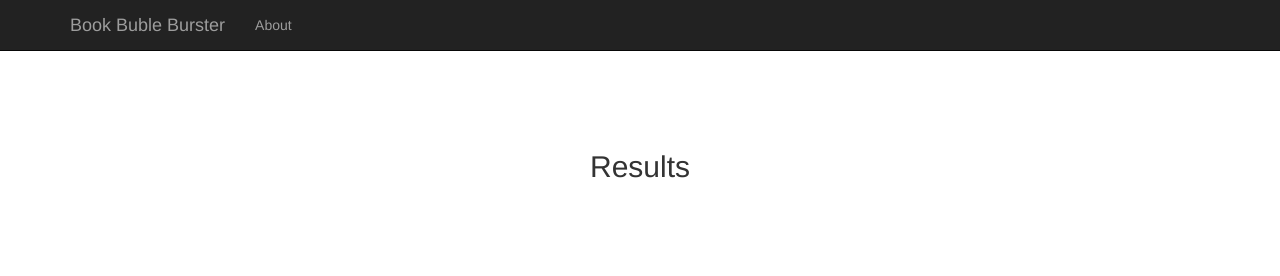
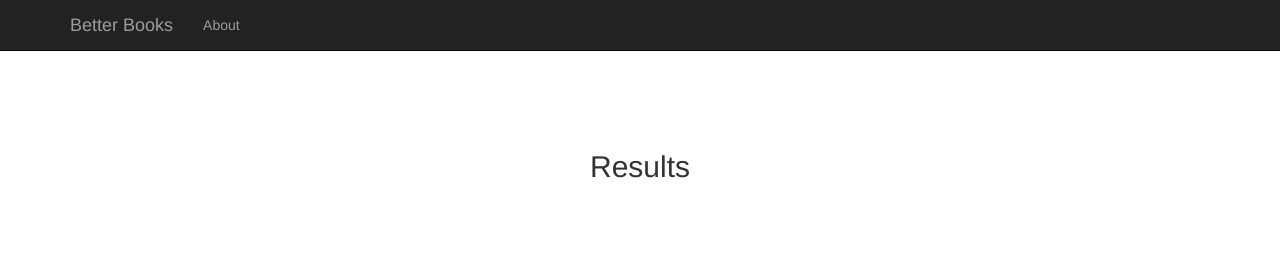
Before and after one commit to rmillin/diverse_reading, a Flask app: template BetterBooks/app/templates/output_val_two_tables.html in a window 1280 px wide. Shown: the top 276 px of the page. Run offline with Flask 2, Linux system fonts and the light colour scheme; the template is opened without the code that fills it, so the values that code supplies are empty; parts of the project's set-up code (start-up, migrations or seed data) failed here and were passed over; some libraries are stand-ins or nearby versions.

Commit message:
Fixed bottom of output validation page to go to validation

```diff
--- a/BetterBooks/app/templates/output_val_two_tables.html
+++ b/BetterBooks/app/templates/output_val_two_tables.html
@@ -10,7 +10,7 @@
     <meta name="author" content="">
     <link rel="icon" href="../../favicon.ico">
 
-    <title>Book Buble Burster</title>
+    <title>Better Books</title>
 
     <!-- Bootstrap core CSS -->
     <link href="../static/css/bootstrap.min.css" rel="stylesheet">
@@ -49,7 +49,7 @@
             <span class="icon-bar"></span>
             <span class="icon-bar"></span>
           </button>
-          <a class="navbar-brand" href="/">Book Buble Burster</a>
+          <a class="navbar-brand" href="/">Better Books</a>
         </div>
         <div id="navbar" class="collapse navbar-collapse">
           <ul class="nav navbar-nav">
@@ -145,7 +145,7 @@
 
     <div class = "container">
       <h3>Try another book</h3>
-      <form  action="/output" method="GET">
+      <form  action="/output_val" method="GET">
         <div class="form-group">
 			<label for="book_title">Book Title</label><label class=redtext> * </label>
           <input type="text" id="book_title" name='book_title' placeholder="e.g. 1984">
--- a/BetterBooks/app/views.py
+++ b/BetterBooks/app/views.py
@@ -34,7 +34,7 @@ def button1():
         print('user selected on table 1: the recommended results')
         record_validation_answer(True)
     else:
-        print('user selected on table 1: the random results')
+        print('user selected on table 2: the random results')
         record_validation_answer(False)
     return('Thanks!')
 
@@ -46,7 +46,7 @@ def button2():
         print('user selected on table 2: the recommended results')
         record_validation_answer(True)
     else:
-        print('user selected on table 2: the random results')
+        print('user selected on table 1: the random results')
         record_validation_answer(False)
     return('Thanks!')
 
--- a/BetterBooks/validation_log.csv
+++ b/BetterBooks/validation_log.csv
@@ -1,2 +1,4 @@
 ,correct,time,title
 0,False,2018-08-16 15:33:55.828567,
+1,2018-08-16 15:58:44.738960,True,
+2,2018-08-16 16:04:41.922145,False,
```
